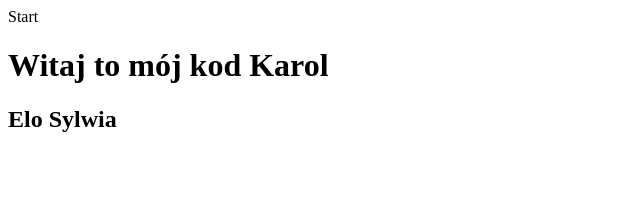
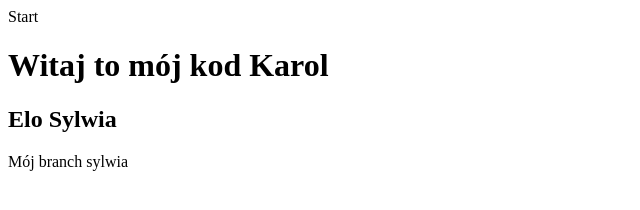
Before and after one commit to sylwia2306/nauka, a plain HTML site: page index.html in a window 1280 px wide. Shown: the whole page, without its empty margins (0-640 px from the left). Drawn offline with Linux system fonts and the light colour scheme.

Commit message:
paragraf

```diff
--- a/index.html
+++ b/index.html
@@ -9,5 +9,6 @@
     Start
     <h1>Witaj to mój kod Karol</h1>
     <h2>Elo Sylwia</h2>
+    <p>Mój branch sylwia</p>
 </body>
 </html>
```
